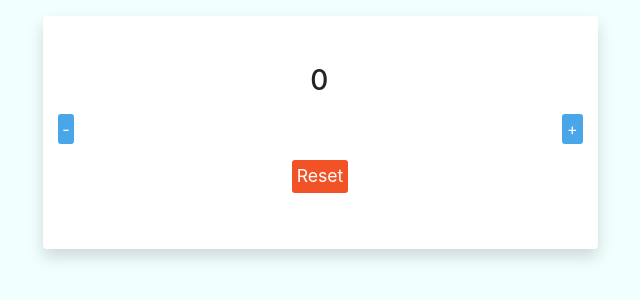
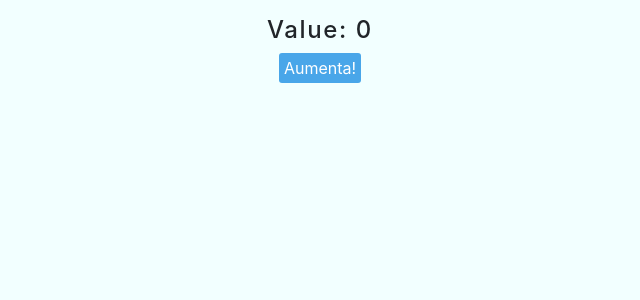
Before and after one commit to zuingo88/lezioni-react, a React (Create React App) app in the folder React-Hooks-master/: page / in a window 1280 px wide. Shown: the top 300 px of the page, without its empty margins (320-960 px from the left). Built offline with nearby package versions, Linux system fonts and the light colour scheme.

Commit message:
useEffect - Basi.

```diff
--- a/React-Hooks-master/src/App.js
+++ b/React-Hooks-master/src/App.js
@@ -1,4 +1,4 @@
-import Inizio from "./lezioni/1-useState/inizio/5-useState-contatore";
+import Inizio from "./lezioni/2-useEffect/inizio/1-useEffect-basi";
 
 function App() {
   return (
--- a/React-Hooks-master/src/lezioni/2-useEffect/inizio/1-useEffect-basi.js
+++ b/React-Hooks-master/src/lezioni/2-useEffect/inizio/1-useEffect-basi.js
@@ -1,9 +1,27 @@
-import React from "react";
+import React, { useEffect } from "react";
 
 const useEffectBasi = () => {
+
+  const [value, setValue] = React.useState(0); // Altro modo per dichiarare Hooks useState
+
+  const aumenta = () => {
+    setValue((oldValue) => oldValue + 1);
+  }
+
+  useEffect(() => {
+    console.log(`Ciao! sono useEffect.`);
+    document.title = `${value} Nuovi Messaggi`
+  });
+
   return (
     <div>
-      <h4>UseEffect Componente Base</h4>
+      <h4>Value: {value}</h4>
+      <button
+        className="button"
+        onClick={aumenta}
+      >
+        Aumenta!
+      </button>
     </div>
   );
 };
```
